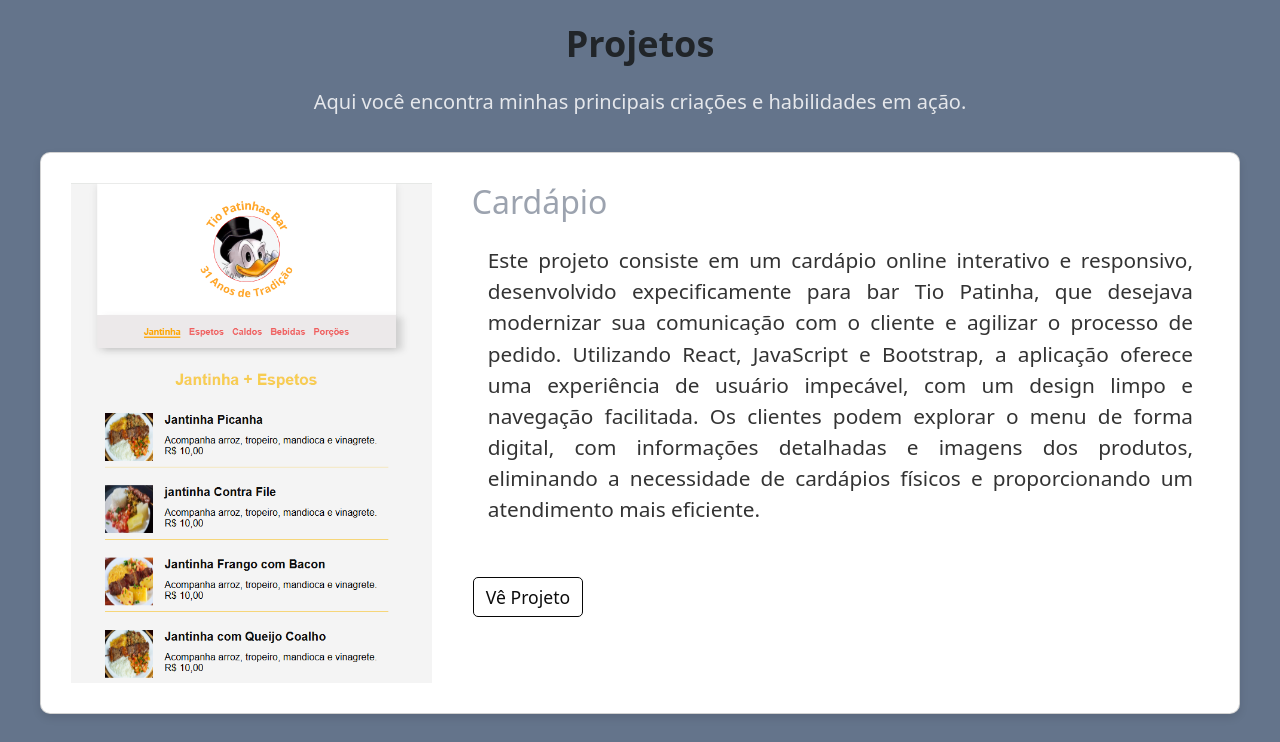
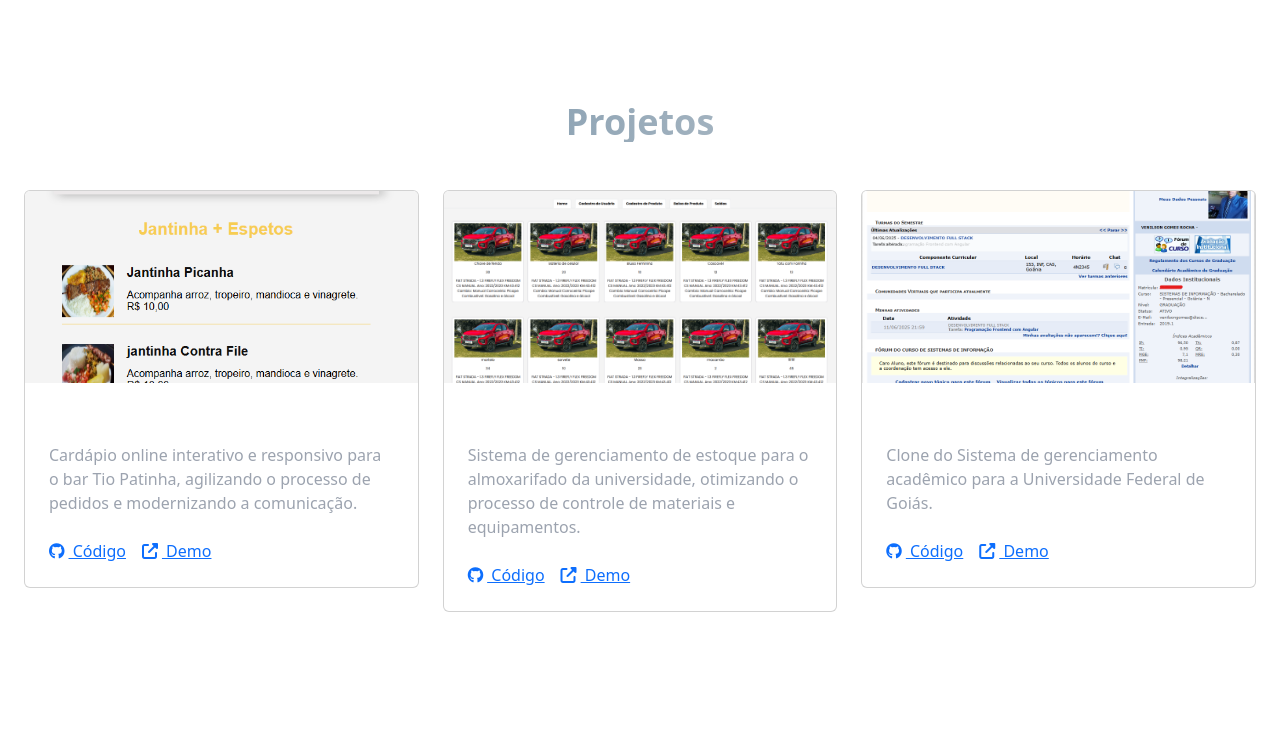
Before and after one commit to venilsongomes/Portifolio, a React (Vite) app: page / in a window 1280 px wide. Shown: the part 1800-2542 px from the top of the page. Built offline with nearby package versions, Linux system fonts and the light colour scheme.

Commit message:
Refatorando o contigo: Css Covencional -> Twindcss

```diff
--- a/index.html
+++ b/index.html
@@ -6,6 +6,7 @@
     <title>Venilson Gomes - Desenvolvedor Full-Stack</title>
     <!-- Tailwind CSS -->
     <script src="https://cdn.tailwindcss.com"></script>
+    <meta name="viewport" content="width=device-width, initial-scale=1.0" />
     <!-- Google Fonts: Poppins -->
     <link rel="preconnect" href="https://fonts.googleapis.com">
     <link rel="preconnect" href="https://fonts.gstatic.com" crossorigin>
--- a/src/Home.jsx
+++ b/src/Home.jsx
@@ -8,7 +8,7 @@ function Home() {
 
       <div  className='imagem'> </div>
 
-        <h1>Venilson <span>Rocha </span> </h1>
+        <h1 class="text-4xl md:text-5xl font-bold text-white">Venilson <span class="text-highlight-color">Rocha</span> </h1>
 
         <h2>Dev Full Stack em Formação </h2>
 
--- a/src/Projetos.jsx
+++ b/src/Projetos.jsx
@@ -6,77 +6,61 @@ import almoxarifado from './assets/almox.png'
 
 function Projetos() {
     return (
-        <div id='projetos' className='projetos bg-slate-500'>
-            <div className='inicio'>
-                <h1 className='md:text-4xl mb-4 mt-8 font-semibold text-xl' >Projetos</h1>
-                <p className='text-xl text-gray-200'>
-                    Aqui você encontra minhas principais criações e habilidades em ação.
-                </p>
-            </div>
+        <section id='projetos' className='py-20 scroll-mt-20 flex-col justify-center mb-10'>
 
-            <div className='projetos-card'>
+           <div className=' text-center mb-12'>
+            <h2 className='text-3xl md:text-4xl font-bold gradient-text'>Projetos</h2>
+        </div>
+
+        <div class="grid grid-cols-3 gap-8 mb-10 px-4 max-[500px]:grid-cols-1 gap-4">
+
+               <div class="">
+
+                <div class="rounded-lg overflow-hidden card">
+               <img src={cardapio} alt="Imagem do Projeto Cardápio" className='w-full h-48 object-cover' />
+                    <div class="p-6">
+                        <h3 class="text-xl font-bold mb-2 text-white">Cardápio Online</h3>
+                        <p class="text-gray-400 mb-4">Cardápio online interativo e responsivo para o bar Tio Patinha, agilizando o processo de pedidos e modernizando a comunicação.</p>
+                        <div class="flex space-x-4">
+                            <a href="https://github.com/venilsongomes/Cardapio" target="_blank" class="text-highlight-color hover:text-white transition-colors"><i class="fab fa-github mr-1"></i> Código</a>
+                            <a href="https://venilsongomes.github.io/Cardapio/" target="_blank" class="text-highlight-color hover:text-white transition-colors"><i class="fas fa-external-link-alt mr-1"></i> Demo</a>
+                        </div>
+                    </div>
+                </div>
+                </div>
 
 
-                <div className="card gap-10">
-                    <img src={cardapio} alt="" />
-                    <div>
-                        <h2 className='text-gray-400'>Cardápio</h2>
-                        <p className='text01'>
-                            Este projeto consiste em um cardápio online interativo e responsivo,
-                            desenvolvido expecificamente para bar Tio Patinha, que desejava modernizar sua comunicação com o
-                            cliente e agilizar o processo de pedido. Utilizando React, JavaScript e Bootstrap,
-                            a aplicação oferece uma experiência de usuário impecável, com um design limpo e navegação facilitada.
-                            Os clientes podem explorar o menu de forma digital, com informações detalhadas e imagens dos produtos,
-                            eliminando a necessidade de cardápios físicos e proporcionando um atendimento mais eficiente.
 
-                          </p> <button className="btn btn-outline-primary"> <a href="https://venilsongomes.github.io/Cardapio/ " target='_blank'>Vê Projeto</a></button>
-
-                          <p className='text02'>Este projeto consiste em um cardápio online interativo e responsivo,
-                            desenvolvido expecificamente para bar Tio Patinha, que desejava modernizar sua comunicação com o
-                            cliente e agilizar o processo de pedido.</p>
-
-
+                <div class="rounded-lg overflow-hidden card">
+               <img src={almoxarifado} alt="Imagem do Projeto Almoxarifado" className='w-full h-48 object-cover' />
+                    <div class="p-6">
+                        <h3 class="text-xl font-bold mb-2 text-white">Almoxarifado</h3>
+                        <p class="text-gray-400 mb-4">Sistema de gerenciamento de estoque para o almoxarifado da universidade, otimizando o processo de controle de materiais e equipamentos.</p>
+                        <div class="flex space-x-4">
+                            <a href="https://github.com/venilsongomes/Almoxarifado" target="_blank" class="text-highlight-color hover:text-white transition-colors"><i class="fab fa-github mr-1"></i> Código</a>
+                            <a href="https://venilsongomes.github.io/Almoxarifado/" target="_blank" class="text-highlight-color hover:text-white transition-colors"><i class="fas fa-external-link-alt mr-1"></i> Demo</a>
+                        </div>
                     </div>
                 </div>
 
-                <div className="card gap-10">
-                    <img src={almoxarifado} alt="" />
-                    <div>
-                        <h2 className='text-gray-400'>Almoxarifado</h2>
-                        <p className='text01'>
-                            Desenvolvi um sistema completo para a organização e o controle eficiente de almoxarifados,
-                            projetado para otimizar a gestão de estoque e reduzir perdas. A aplicação oferece funcionalidades essenciais
-                            para cadastro de produtos, controle de entrada e saída, rastreamento de itens e geração de relatórios,
-                            proporcionando maior visibilidade e controle sobre os ativos.
-                            Ideal para empresas que buscam modernizar sua logística interna e aumentar a precisão de seus inventários.
-                          </p>  <button className="btn btn-outline-primary"> <a href=" https://venilsongomes.github.io/Almox/ " target='_blank'>Ve Projeto</a></button>
 
-                          <p className='text02'> Desenvolvi um sistema completo para a organização e o controle eficiente de almoxarifados,
-                            projetado para otimizar a gestão de estoque e reduzir perdas.</p>
+                 <div class="">
 
+                <div class="rounded-lg overflow-hidden card">
+               <img src={sigaa} alt="Imagem do Projeto Sigaa" className='w-full h-48 object-cover' />
+                    <div class="p-6">
+                        <h3 class="text-xl font-bold mb-2 text-white">Sigaa</h3>
+                        <p class="text-gray-400 mb-4">Clone do Sistema de gerenciamento acadêmico para a Universidade Federal de Goiás.</p>
+                        <div class="flex space-x-4">
+                            <a href="https://github.com/venilsongomes/sigaa" target="_blank" class="text-highlight-color hover:text-white transition-colors"><i class="fab fa-github mr-1"></i> Código</a>
+                            <a href="https://venilsongomes.github.io/sigaa/" target="_blank" class="text-highlight-color hover:text-white transition-colors"><i class="fas fa-external-link-alt mr-1"></i> Demo</a>
+                        </div>
                     </div>
                 </div>
+                </div>
 
-                <div className="card gap-10">
-                    <div> < img  src={sigaa} alt="" />  </div>
-                    <div>
-                        <h2 className='text-gray-400'>Clone Sistema Acadêmico - UFG</h2>
-                        <p className='text01'>
-
-                            Este projeto é um clone do front-end do SIGAA (UFG),
-                            onde repliquei a interface e a experiência de usuário do sistema acadêmico.
-                            Desenvolvido com React, estilizado com CSS e Bootstrap, e hospedado no GitHub
-                            Pages, ele demonstra minhas habilidades em desenvolvimento front-end,
-                            design responsivo e deploy de aplicações. </p>
-                            <button className="btn btn-outline-primary"><a href="https://venilsongomes.github.io/Sigaa/ " target='_blank'>Vê Projeto</a></button>
-
-                            <p className='text02'> Este projeto é um clone do front-end do SIGAA (UFG),
-                            onde repliquei a interface e a experiência de usuário do sistema acadêmico.</p>
-
-                    </div>
                 </div>
-            </div>
-        </div>
+        </section>
     )
 }
 export default Projetos;
--- a/src/SobreMin.jsx
+++ b/src/SobreMin.jsx
@@ -10,8 +10,8 @@ function Sobre(){
 
        <div class="text-center mb-12">
 
-        <h1 class="md:text-4xl mb-4 mt-8 font-semibold container-sobre"> Sobre Mim </h1>
-         <p> Aqui você encontrará mais informações sobre mim,
+        <h1 class="text-3xl md:text-4xl mt-10 mb-4 font-bold text-gray-500"> Sobre Mim </h1>
+         <p className='text-xl'> Aqui você encontrará mais informações sobre mim,
             o que faço e minhas habilidades atuais, <br></br> principalmente
             em termos de programação e tecnologia.
         </p>
@@ -25,7 +25,7 @@ function Sobre(){
                 <h2 class="text-3xl md:text-4xl font-bold text-gray-500">Habilidades</h2>
             </div>
 
-                    <p> "Estudante de Sistemas de Informação e apaixonado por inovação tecnológica. Minha base sólida em JavaScript, Java (POO) e C foi aprimorada com React e Node.
+                    <p className=''> "Estudante de Sistemas de Informação e apaixonado por inovação tecnológica. Minha base sólida em JavaScript, Java (POO) e C foi aprimorada com React e Node.
                      Busco oportunidades para aplicar minha paixão, habilidade e dedicação em projetos de desenvolvimento inovadores.
                      Vamos criar o futuro da tecnologia juntos
                      <br /> <button  className="btn btn-outline-primary" ><a className='text-decoration-none text-black' href="#contato">Contato</a></button>  </p>
@@ -34,7 +34,7 @@ function Sobre(){
 
 
          <div class="text-center mb-12 ">
-            <h1 className='mb-10 text-gray-500'> Minhas Skills</h1>
+            <h1 className='text-3xl md:text-4xl font-bold text-gray-500 mb-20'> Minhas Skills</h1>
 
             <div className='skill'>
 
```
